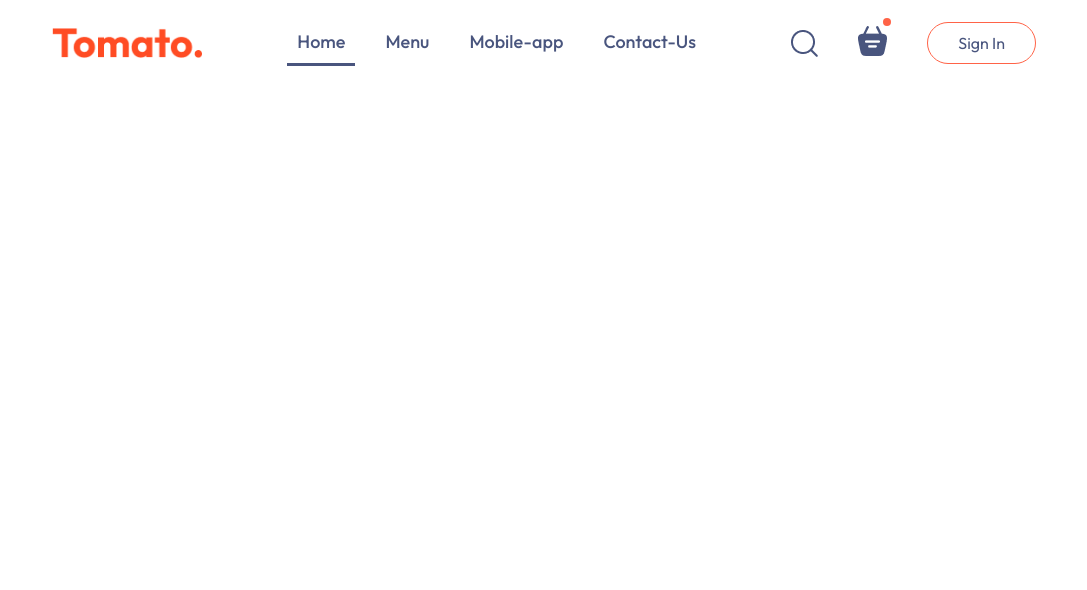
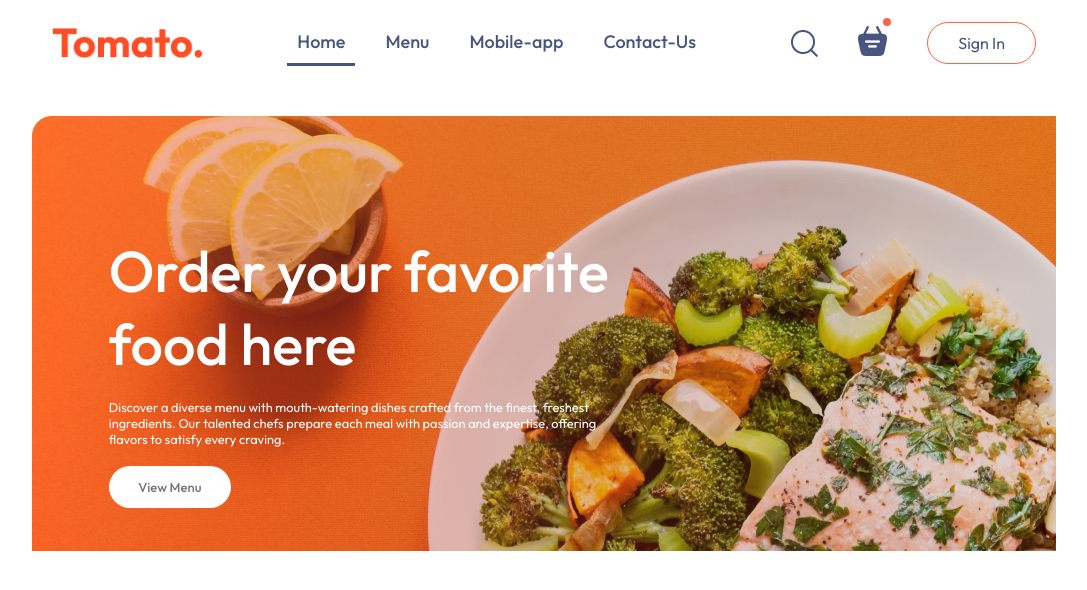
Before and after one commit to harshitverma2103/react_food_app, a React (Create React App) app in the folder food-app/: page / in a window 1280 px wide. Shown: the top 590 px of the page, without its empty margins (96-1183 px from the left). Built offline with nearby package versions, Linux system fonts and the light colour scheme.

Commit message:
added pages such as - cart , home

```diff
--- /dev/null
+++ b/food-app/src/components/Header/index.jsx
@@ -0,0 +1,20 @@
+import React from "react";
+import "./style.css";
+
+const Header = () => {
+  return (
+    <div className="header">
+      <div className="header-content">
+        <h2>Order your favorite food here</h2>
+        <p>
+          Discover a diverse menu with mouth-watering dishes crafted from the
+          finest, freshest ingredients. Our talented chefs prepare each meal
+          with passion and expertise, offering flavors to satisfy every craving.
+        </p>
+        <button>View Menu</button>
+      </div>
+    </div>
+  );
+};
+
+export default Header;
--- /dev/null
+++ b/food-app/src/components/Header/style.css
@@ -0,0 +1,41 @@
+.header {
+  height: 34vw;
+  margin: 30px auto;
+  background: url("../../assets/header_img.png") no-repeat;
+  background: contain;
+  position: relative;
+}
+
+.header-content{
+  position: absolute;
+  display: flex;
+  flex-direction: column;
+  align-items: start;
+  gap: 1.5vw;
+  max-width: 50%;
+  bottom: 10%;
+  left: 6vw;
+  animation: fadeIn 3s;
+}
+
+.header-content h2{
+  font-weight: 500;
+  color: #fff;
+  font-size: max(4.5vw , 22px);
+}
+
+.header-content p{
+  color: #fff;
+  font-size: 1vw;
+}
+
+.header-content button{
+  border: none;
+  color: #747474;
+  font-weight: 500;
+  padding: 1vw 2.3vw;
+  background-color: #fff;
+  font-size: max(1vw , 13px);
+  border-radius: 50px;
+  cursor: pointer;
+}
--- a/food-app/src/index.css
+++ b/food-app/src/index.css
@@ -15,3 +15,12 @@ a {
   text-decoration: none;
   color: inherit;
 }
+
+@keyframes fadeIn {
+  0%{
+    opacity: 0;
+  }
+  100%{
+    opacity: 1;
+  }
+}
--- a/food-app/src/pages/Home/index.jsx
+++ b/food-app/src/pages/Home/index.jsx
@@ -1,8 +1,13 @@
 import React from "react";
+import Header from "../../components/Header";
 import "./style.css";
 
 const Home = () => {
-  return <div></div>;
+  return (
+    <div>
+      <Header />
+    </div>
+  );
 };
 
 export default Home;
--- a/food-app/src/pages/PlaceOrder/index.jsx
+++ b/food-app/src/pages/PlaceOrder/index.jsx
@@ -1,8 +1,8 @@
 import React from "react";
 import "./style.css";
 
-const index = () => {
+const PlaceOrder = () => {
   return <div></div>;
 };
 
-export default index;
+export default PlaceOrder;
```
